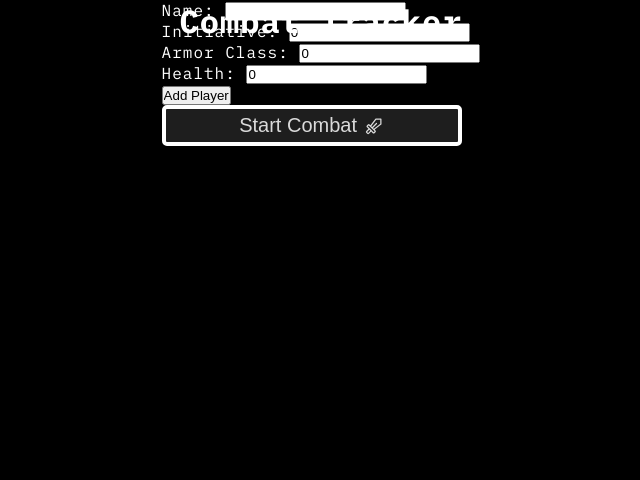
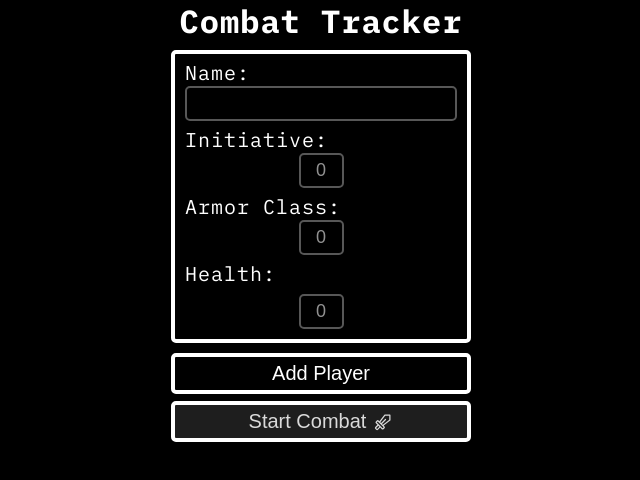
Before and after one commit to dreniff3/Combat-Tracker, a React (Vite) app in the folder frontend/: page / in a window 1280 px wide. Shown: the top 480 px of the page, without its empty margins (319-959 px from the left). Built offline with nearby package versions, Linux system fonts and the light colour scheme.

Commit message:
Add styles for form

```diff
--- a/frontend/src/index.css
+++ b/frontend/src/index.css
@@ -57,7 +57,8 @@ h1 {
   gap: 7px;
 }
 
-button {
+button,
+input[type=submit] {
   width: 300px;
   background-color: inherit;
   color: inherit;
@@ -72,6 +73,10 @@ button {
   align-items: center;
 }
 
+input[type=submit] {
+  margin: 7px 0;
+}
+
 button:disabled,
 button[disabled] {
   background-color: #1e1e1e;
@@ -83,7 +88,8 @@ button:focus-visible {
 
 }
 
-button:active {
+button:active:enabled,
+input[type=submit]:active {
   color: #000;
   background-color: #FFF;
 }
@@ -99,6 +105,53 @@ button:active {
 
   }
 }
+
+.add-form {
+  margin-top: 50px;
+}
+
+.form-inputs {
+  border-radius: 5px;
+  border: 4px solid #FFF;
+  padding: 5px 10px;
+  font-size: 20px;
+  margin-bottom: 10px;
+}
+
+form > .form-inputs > div {
+  display: flex;
+  flex-direction: column;
+  margin-bottom: 5px;
+}
+
+.form-inputs > div > input {
+  background: #000;
+  border: 2px solid #575757;
+  border-radius: 5px;
+  padding: 5px 10px;
+  color: #919191;
+  font-size: 18px;
+}
+
+.form-inputs > div > input[type=number] {
+  align-self: center;
+  width: 45px;
+  text-align: center;
+}
+
+/* label {
+  display: block;
+  float: left;
+  margin-right: 10px;
+} */
+
+input:not[type=submit] {
+  background-color: #000;
+}
+
+/* #health {
+  margin-bottom: 15px;
+} */
 
 .fighter-list {
   margin-top: 50px;
```
